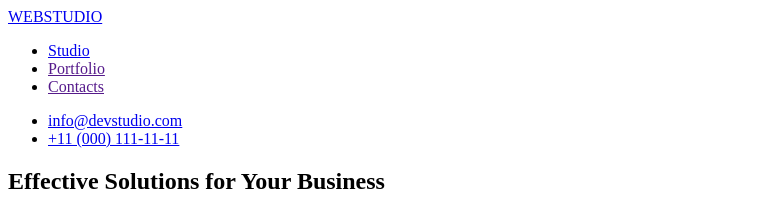
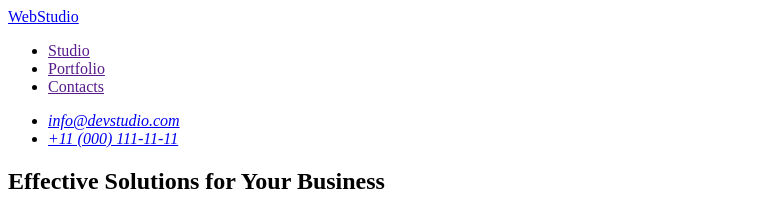
Before and after one commit to AntonDmytrenko/goit-markup-hw-01, a plain HTML site: page index.html in a window 1280 px wide. Shown: the top 198 px of the page, without its empty margins (0-759 px from the left). Drawn offline with Linux system fonts and the light colour scheme.

Commit message:
FINAL 2.0

```diff
--- a/index.html
+++ b/index.html
@@ -10,17 +10,19 @@
     <!--Хедер-->
     <header>
       <nav>
-        <a href="./index.html">WEBSTUDIO</a>
+        <a href="./index.html">WebStudio</a>
         <ul>
-          <li><a href="./index.html">Studio</a></li>
+          <li><a href="">Studio</a></li>
           <li><a href="">Portfolio</a></li>
           <li><a href="">Contacts</a></li>
         </ul>
       </nav>
-      <ul>
-        <li><a href="mailto:info@devstudio.com">info@devstudio.com</a></li>
-        <li><a href="tel:+110001111111">+11 (000) 111-11-11</a></li>
-      </ul>
+      <address>
+        <ul>
+          <li><a href="mailto:info@devstudio.com">info@devstudio.com</a></li>
+          <li><a href="tel:+110001111111">+11 (000) 111-11-11</a></li>
+        </ul>
+    </address>
     </header>
     <!--Основна інформація-->
     <main>
@@ -89,7 +91,7 @@
     </main>
     <!--Футер-->
     <footer>
-      <a href="./index.html">WEBSTUDIO</a>
+      <a href="./index.html">WebStudio</a>
       <p>Increase the flow of customers and sales for your business with digital marketing & growth solutions.</p>
     </footer>
   </body>
```
